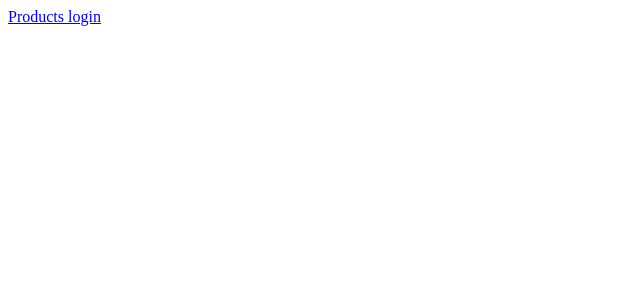
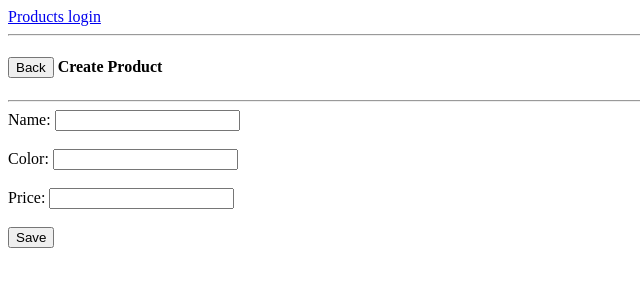
Before and after one commit to kamila0801/ProductAssignmentFrontEnd, an Angular app: page /products/create in a window 1280 px wide. Before the commit this address led to /. Shown: the top 300 px of the page, without its empty margins (0-640 px from the left). Built offline with nearby package versions, Linux system fonts and the light colour scheme.

Commit message:
Create functionality

```diff
--- a/src/app/app.module.ts
+++ b/src/app/app.module.ts
@@ -5,15 +5,29 @@ import { AppRoutingModule } from './app-routing.module';
 import { AppComponent } from './app.component';
 import {HttpClientModule} from "@angular/common/http";
 import {AuthModule} from "./auth/auth.module";
+import {RouterModule, Routes} from "@angular/router";
+import {ProductCreateComponent} from "./products/product-create/product-create.component";
+import {ReactiveFormsModule} from "@angular/forms";
+
+const appRoutes: Routes = [
+  {
+    path: 'products/create',
+    component : ProductCreateComponent
+  }
+];
+
 
 @NgModule({
   declarations: [
-    AppComponent
+    AppComponent,
+
   ],
   imports: [
     BrowserModule,
     AppRoutingModule,
-    HttpClientModule
+    HttpClientModule,
+    RouterModule.forRoot(appRoutes),
+    ReactiveFormsModule
   ],
   providers: [],
   bootstrap: [AppComponent]
--- /dev/null
+++ b/src/app/products/product-create/product-create.component.html
@@ -0,0 +1,36 @@
+<div class="container">
+  <div class="row">
+    <div class="col-md-12">
+      <hr>
+      <h4>
+        <button class="btn btn-outline-success"
+        (click)="back()">Back</button>
+        Create Product
+      </h4>
+      <hr>
+    </div>
+    <div class="col-mid-12">
+      <form (ngSubmit)="save()" [formGroup]="productGroup" novalidate>
+        <div class="form-group">
+          <label class="center-block">Name:
+            <input class="form-control" formControlName="productName">
+          </label>
+          <br>
+          <br>
+          <label class="center-block">Color:
+            <input class="form-control" formControlName="productColor">
+          </label>
+          <br>
+          <br>
+          <label class="center-block">Price:
+            <input class="form-control" formControlName="productPrice">
+          </label>
+          <br>
+          <br>
+          <button type="submit" clas="btn btn-outline-info">
+            Save</button>
+        </div>
+      </form>
+    </div>
+  </div>
+</div>
--- /dev/null
+++ b/src/app/products/product-create/product-create.component.ts
@@ -0,0 +1,46 @@
+import { Component, OnInit } from '@angular/core';
+import {Router} from "@angular/router";
+import {FormBuilder, FormControl, FormGroup, Validators} from "@angular/forms";
+import {ProductsService} from "../shared/products.service";
+import {ProductDto} from "../shared/product.dto";
+
+@Component({
+  selector: 'app-product-create',
+  templateUrl: './product-create.component.html',
+  styleUrls: ['./product-create.component.scss']
+})
+export class ProductCreateComponent implements OnInit {
+  productGroup: FormGroup;
+
+  constructor(private  router: Router,
+              private fb:FormBuilder,
+              private productService: ProductsService ) {
+    this.productGroup = this.fb.group({
+      productName : ['', [Validators.required,
+        Validators.minLength(4)]],
+      productColor : ['', Validators.required],
+      productPrice : ['', Validators.required]
+    });
+  }
+
+  ngOnInit(): void {
+
+  }
+
+  back() {
+    this.router.navigateByUrl('/products');
+  }
+
+  save(){
+    //console.log('saving customer');
+    const values = this.productGroup.value;
+    const product :ProductDto = {
+      id: 0,
+      name: values.productName,
+      price: values.productPrice,
+      color: values.productColor
+    };
+    this.productService.create(product).subscribe(product =>
+    console.log(product));
+  }
+}
--- a/src/app/products/products-list/products-list.component.html
+++ b/src/app/products/products-list/products-list.component.html
@@ -1,7 +1,13 @@
 <div class="flex-container">
   <div class="flex-child">
 
-    <h1>Products</h1>
+    <h1>Products
+      <div class="pull-right">
+        <button class="btn btn-outline-success" (click)="createProduct()">
+         Add New +
+        </button>
+      </div>
+    </h1>
     <p id="description">click a product to see the details</p>
 
     <!--label for="items-input">items per page: </--label>
--- a/src/app/products/products-list/products-list.component.ts
+++ b/src/app/products/products-list/products-list.component.ts
@@ -3,6 +3,7 @@ import {ProductsService} from "../shared/products.service";
 import {ProductDto} from "../shared/product.dto";
 import {take} from "rxjs/operators";
 import {Observable} from "rxjs";
+import {Router} from '@angular/router';
 
 @Component({
   selector: 'app-products-list',
@@ -16,7 +17,8 @@ export class ProductsListComponent implements OnInit {
   page: number = 1;
   items: number = 3;
 
-  constructor(private _productService: ProductsService) { }
+  constructor(private _productService: ProductsService,
+              private router: Router) { }
 
   ngOnInit(): void {
     this.products$ = this._productService.getAll(this.page, this.items);
@@ -34,4 +36,8 @@ export class ProductsListComponent implements OnInit {
     this.items = this.items*2;
     this.products$ = this._productService.getAll(this.page, this.items);
   }
+
+  createProduct(){
+    this.router.navigateByUrl('/products/create')
+  }
 }
--- a/src/app/products/products.module.ts
+++ b/src/app/products/products.module.ts
@@ -5,11 +5,13 @@ import { ProductsRoutingModule } from './products-routing.module';
 import { ProductsListComponent } from './products-list/products-list.component';
 import { HttpClientModule } from "@angular/common/http";
 import {FormsModule, ReactiveFormsModule} from "@angular/forms";
+import { ProductCreateComponent } from './product-create/product-create.component';
 
 
 @NgModule({
   declarations: [
-    ProductsListComponent
+    ProductsListComponent,
+    ProductCreateComponent
   ],
   imports: [
     CommonModule,
--- a/src/app/products/shared/product.dto.ts
+++ b/src/app/products/shared/product.dto.ts
@@ -1,4 +1,5 @@
 export interface ProductDto {
+
   id: number;
   name: string;
   color: string;
--- a/src/app/products/shared/products.service.ts
+++ b/src/app/products/shared/products.service.ts
@@ -17,4 +17,10 @@ export class ProductsService {
   getById(id: number): Observable<ProductDto> {
     return this._http.get<ProductDto>("https://localhost:5001/api/Product/"+id);
   }
+
+  create(product: ProductDto): Observable<ProductDto>{
+    return this._http.post<ProductDto>("https://localhost:5001/api/Product/",product );
+  }
+
+
 }
```
Also changed, not shown: src/app/products/product-create/product-create.component.scss (added), 1 other file (tests, documents, lock files or other folders).
